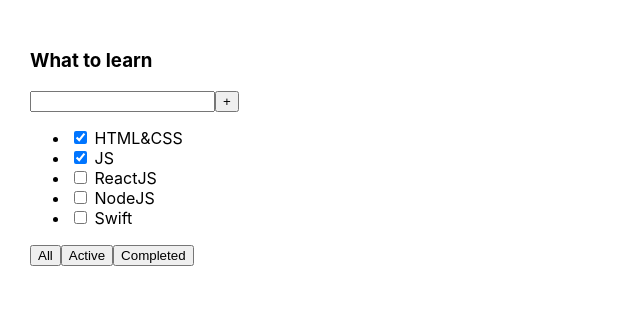
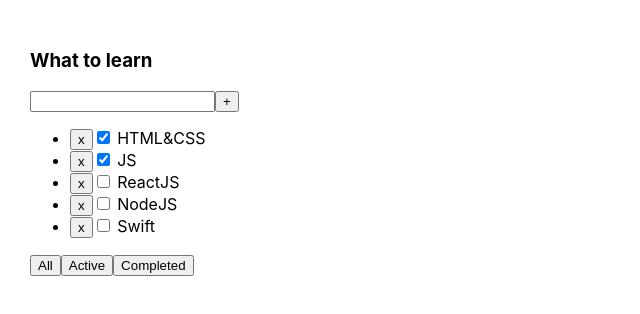
Before and after one commit to gurskygursky/main-todolist, a React (Create React App) app: page / in a window 1280 px wide. Shown: the top 314 px of the page, without its empty margins (0-640 px from the left). Built offline with nearby package versions, Linux system fonts and the light colour scheme.

Commit message:
removeTask

```diff
--- a/src/App.tsx
+++ b/src/App.tsx
@@ -28,9 +28,17 @@
         {id: 5, title: 'Swift', isDone: false},
     ]);
 
+    const removeTask = (taskID: number) => {
+        setTasks(tasks.filter((task: TasksType) => task.id !== taskID));
+    }
+
+
     return (
         <div className="App">
-            <Todolist title={'What to learn'} tasks={tasks}/>
+            <Todolist title={'What to learn'}
+                      tasks={tasks}
+                      removeTask={removeTask}
+            />
             {/*<Todolist title={'Books'} tasks={ArrayTasks2}/>*/}
         </div>
     );
--- a/src/Todolist.tsx
+++ b/src/Todolist.tsx
@@ -9,9 +9,15 @@
 type TodolistPropsType = {
     title: string;
     tasks: Array<TasksType>;
+    removeTask: (taskID: number) => void;
 }
 
 export const Todolist = (props: TodolistPropsType) => {
+
+    const removeTask = (taskID: number) => {
+        props.removeTask(taskID);
+    }
+
     return (
         <div>
             <h3>{props.title}</h3>
@@ -22,7 +28,10 @@
             <ul>
                 {props.tasks.map(task => {
                     return (
-                        <li><input type="checkbox" checked={task.isDone}/> <span>{task.title}</span></li>
+                        <li>
+                            <button onClick={() => {removeTask(task.id)}}>x</button>
+                            <input type="checkbox" checked={task.isDone}/> <span>{task.title}</span>
+                        </li>
                     );
                 })}
             </ul>
```
